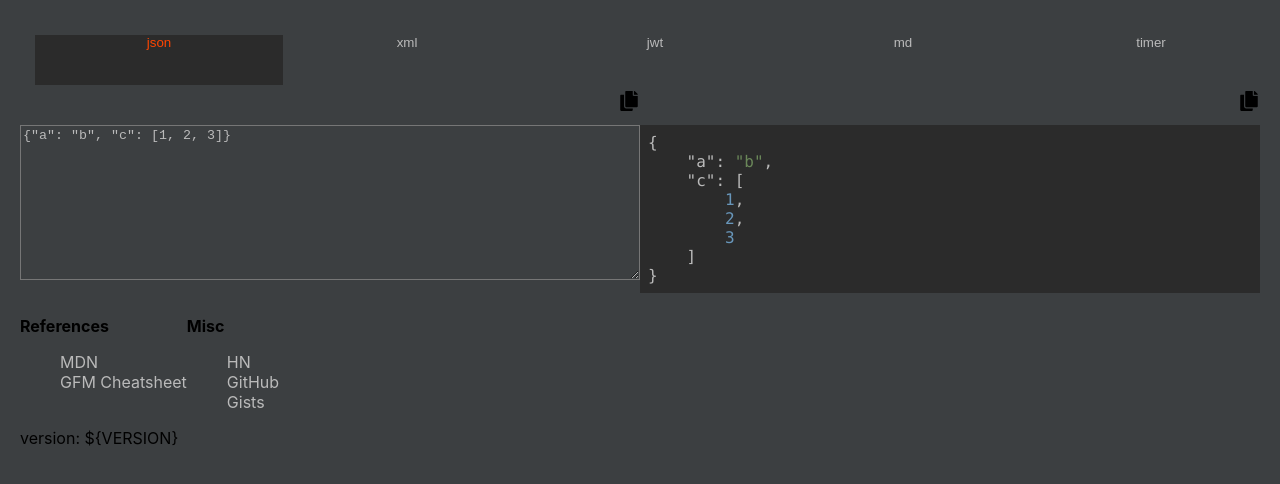
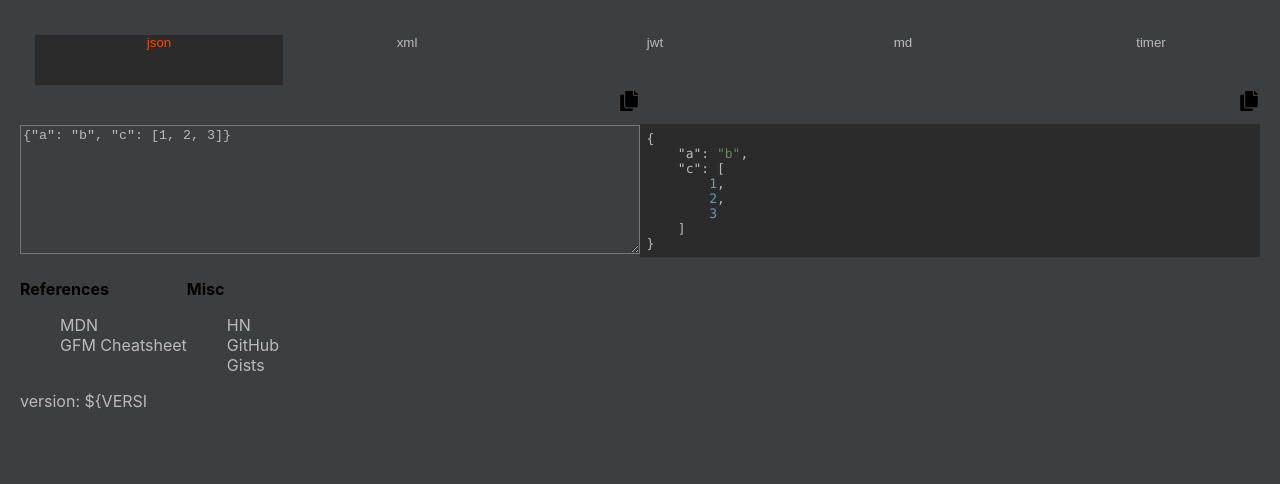
Before and after one commit to alexashley/dev-toolkit-pwa, a React (Create React App) app: page / in a window 1280 px wide. Shown: the top 484 px of the page. Built offline with nearby package versions, Linux system fonts and the light colour scheme.

Commit message:
Link to GitHub when showing version

```diff
--- a/package.json
+++ b/package.json
@@ -11,8 +11,8 @@
         "xml2js": "0.4.19"
     },
     "scripts": {
-        "start": "VERSION=$(git rev-parse --short HEAD) react-scripts start",
-        "build": "VERSION=$(git rev-parse --short HEAD) react-scripts build",
+        "start": "VERSION=$(git rev-parse HEAD) react-scripts start",
+        "build": "VERSION=$(git rev-parse HEAD) react-scripts build",
         "predeploy": "yarn build",
         "deploy": "gh-pages -d build",
         "test": "react-scripts test",
--- a/src/components/Footer.js
+++ b/src/components/Footer.js
@@ -44,7 +44,13 @@ const Footer = () => {
                     </ul>
                 </div>
             </nav>
-            <span>{`version: ${process.env.REACT_APP_VERSION}`}</span>
+            <Link
+                href={`https://github.com/alexashley/dev-toolkit-pwa/commit/${
+                    process.env.REACT_APP_VERSION
+                }`}
+            >
+                {`version: ${process.env.REACT_APP_VERSION.slice(0, 7)}`}
+            </Link>
         </footer>
     );
 };
--- a/src/components/Highlight.js
+++ b/src/components/Highlight.js
@@ -12,7 +12,7 @@ const Highlight = ({ children, lang }) => {
 
     return (
         <CopyMe>
-            <pre>
+            <pre className={'highlight'}>
                 <code ref={codeRef} className={lang}>
                     {children}
                 </code>
```
